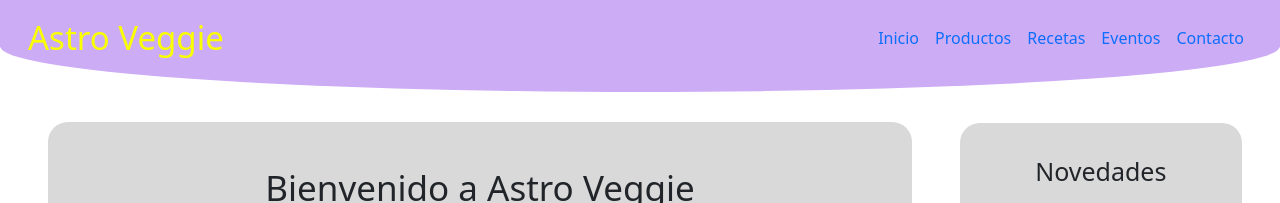
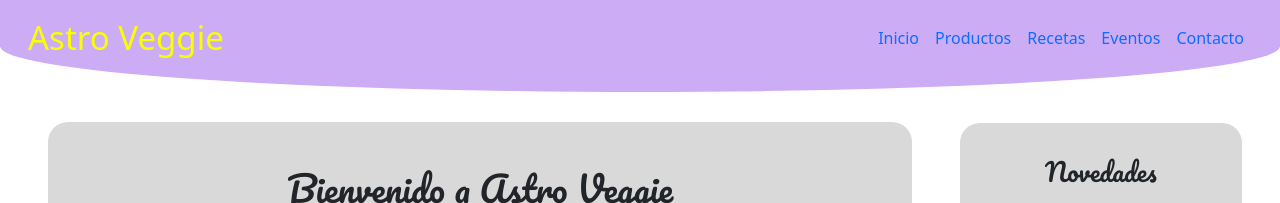
Before and after one commit to VinaEmiliano/AstroVeggie, a plain HTML site: page index.html in a window 1280 px wide. Shown: the top 203 px of the page. Drawn offline with nearby package versions, Linux system fonts and the light colour scheme.

Commit message:
Modificacion de fuente Se modifico la fuente de titulos y subtitulos

```diff
--- a/estilos/styles.css
+++ b/estilos/styles.css
@@ -203,6 +203,7 @@ footer div ul li a:hover{
 /* TITULOS */
 
 .titulo{
+    font-family: pacifico, cursive;
     text-align: center;
     font-size: 35px;
     margin: 10px 0px;
@@ -210,6 +211,7 @@ footer div ul li a:hover{
 }
 
 .subtitulo{
+    font-family: pacifico, cursive;
     text-align: center;
     font-size: 25px;
     margin: 10px 0px;
```
